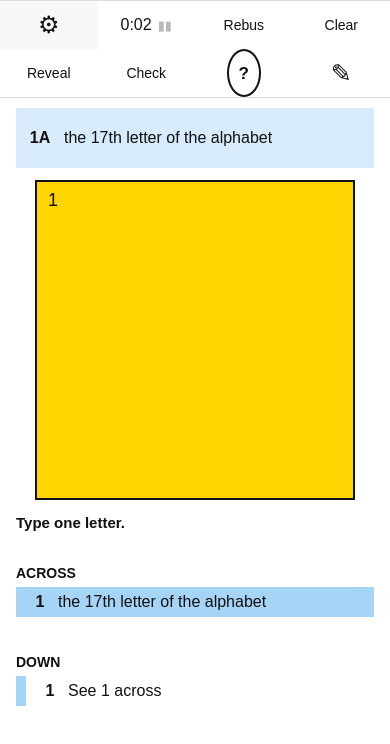
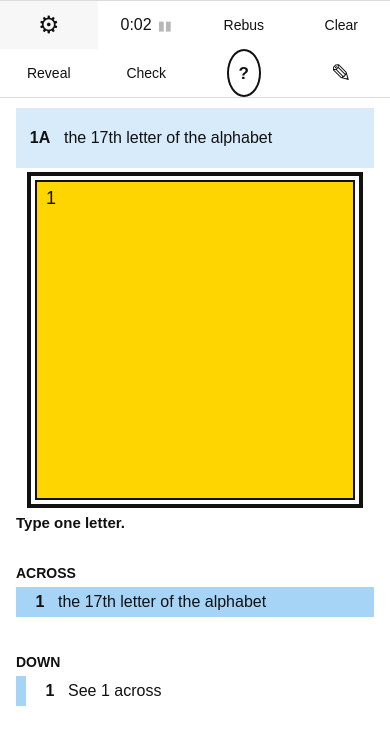
Before and after one commit to strazto/ultramini, a Preact app in the folder web/: page / in a window 390 px wide. Both pictures are taken after a click on the button "Play". Shown: the top 744 px of the page. Built offline with nearby package versions, Linux system fonts and the light colour scheme.

Commit message:
fix: phone softkeyboard hopefully works

```diff
--- a/web/src/App.tsx
+++ b/web/src/App.tsx
@@ -1,3 +1,4 @@
+import type { JSX } from "preact";
 import { useEffect, useMemo, useRef, useState } from "preact/hooks";
 
 const alphabet = "ABCDEFGHIJKLMNOPQRSTUVWXYZ";
@@ -65,7 +66,7 @@ export function App() {
   const [entry, setEntry] = useState("");
   const [elapsed, setElapsed] = useState(0);
   const [checkState, setCheckState] = useState<CheckState>("idle");
-  const cellRef = useRef<HTMLButtonElement>(null);
+  const cellRef = useRef<HTMLInputElement>(null);
 
   const isSolving = mode === "solving";
   const isSolved = entry === puzzle.answer;
@@ -117,28 +118,21 @@ export function App() {
     cellRef.current?.focus();
   }
 
-  function handleKeyDown(event: KeyboardEvent) {
-    if (!isSolving) {
+  function handleCellKeyDown(event: JSX.TargetedKeyboardEvent<HTMLInputElement>) {
+    if (event.key === "Backspace" || event.key === "Delete") {
+      setCheckState("idle");
       return;
     }
 
-    if (/^[a-z]$/i.test(event.key)) {
+    if (event.key.length === 1 && !/^[a-z]$/i.test(event.key)) {
       event.preventDefault();
-      setLetter(event.key);
-      return;
-    }
-
-    if (event.key === "Backspace" || event.key === "Delete") {
-      event.preventDefault();
-      clearEntry();
     }
   }
 
-  useEffect(() => {
-    window.addEventListener("keydown", handleKeyDown);
-
-    return () => window.removeEventListener("keydown", handleKeyDown);
-  }, [isSolving, entry, puzzle.answer]);
+  function handleCellInput(event: JSX.TargetedInputEvent<HTMLInputElement>) {
+    const nextLetter = event.currentTarget.value.replace(/[^a-z]/gi, "").slice(-1);
+    setLetter(nextLetter);
+  }
 
   return (
     <main className="app">
@@ -155,6 +149,8 @@ export function App() {
           onReveal={revealAnswer}
           puzzle={puzzle}
           cellRef={cellRef}
+          onCellInput={handleCellInput}
+          onCellKeyDown={handleCellKeyDown}
         />
       )}
     </main>
@@ -217,11 +213,13 @@ function TinyGridIcon() {
 }
 
 type SolvingScreenProps = {
-  cellRef: preact.RefObject<HTMLButtonElement>;
+  cellRef: preact.RefObject<HTMLInputElement>;
   checkState: CheckState;
   elapsed: number;
   entry: string;
   isSolved: boolean;
+  onCellInput: (event: JSX.TargetedInputEvent<HTMLInputElement>) => void;
+  onCellKeyDown: (event: JSX.TargetedKeyboardEvent<HTMLInputElement>) => void;
   onCheck: () => void;
   onClear: () => void;
   onReveal: () => void;
@@ -234,6 +232,8 @@ function SolvingScreen({
   elapsed,
   entry,
   isSolved,
+  onCellInput,
+  onCellKeyDown,
   onCheck,
   onClear,
   onReveal,
@@ -284,15 +284,25 @@ function SolvingScreen({
             <span>{puzzle.clue}</span>
           </div>
 
-          <button
-            ref={cellRef}
-            className={cellClasses}
-            type="button"
-            aria-label={`1 across, ${puzzle.clue}`}
-          >
+          <label className="crossword-cell-shell">
             <span className="cell-number">1</span>
-            <span className="cell-letter">{entry}</span>
-          </button>
+            <input
+              ref={cellRef}
+              aria-label={`1 across, ${puzzle.clue}`}
+              autoCapitalize="characters"
+              autoComplete="off"
+              autoCorrect="off"
+              className={cellClasses}
+              inputMode="text"
+              maxLength={1}
+              onInput={onCellInput}
+              onKeyDown={onCellKeyDown}
+              pattern="[A-Za-z]"
+              spellcheck={false}
+              type="text"
+              value={entry}
+            />
+          </label>
 
           <p className="status" aria-live="polite">
             {isSolved
--- a/web/src/styles.css
+++ b/web/src/styles.css
@@ -31,6 +31,11 @@ body {
 }
 
 button {
+  color: inherit;
+  font: inherit;
+}
+
+input {
   color: inherit;
   font: inherit;
 }
@@ -289,15 +294,28 @@ button {
   text-align: center;
 }
 
+.crossword-cell-shell {
+  position: relative;
+  width: min(100%, 333px);
+}
+
 .crossword-cell {
-  position: relative;
-  display: grid;
-  width: min(100%, 333px);
+  display: block;
+  width: 100%;
   aspect-ratio: 1;
-  place-items: center;
   border: 2px solid #111;
+  border-radius: 0;
   background: var(--yellow);
   cursor: pointer;
+  font-size: clamp(96px, 23vw, 164px);
+  font-weight: 700;
+  line-height: 1;
+  outline: 0;
+  text-align: center;
+  text-transform: uppercase;
+  caret-color: #111;
+  -webkit-appearance: none;
+  appearance: none;
 }
 
 .crossword-cell:focus-visible {
@@ -315,16 +333,12 @@ button {
 
 .cell-number {
   position: absolute;
+  z-index: 1;
   top: 9px;
   left: 11px;
   font-size: clamp(18px, 4vw, 28px);
   line-height: 1;
-}
-
-.cell-letter {
-  font-size: clamp(96px, 23vw, 164px);
-  font-weight: 700;
-  line-height: 1;
+  pointer-events: none;
 }
 
 .status {
@@ -411,7 +425,7 @@ button {
     padding: 10px 16px 36px;
   }
 
-  .crossword-cell {
+  .crossword-cell-shell {
     width: min(100%, 320px);
     align-self: center;
   }
```
